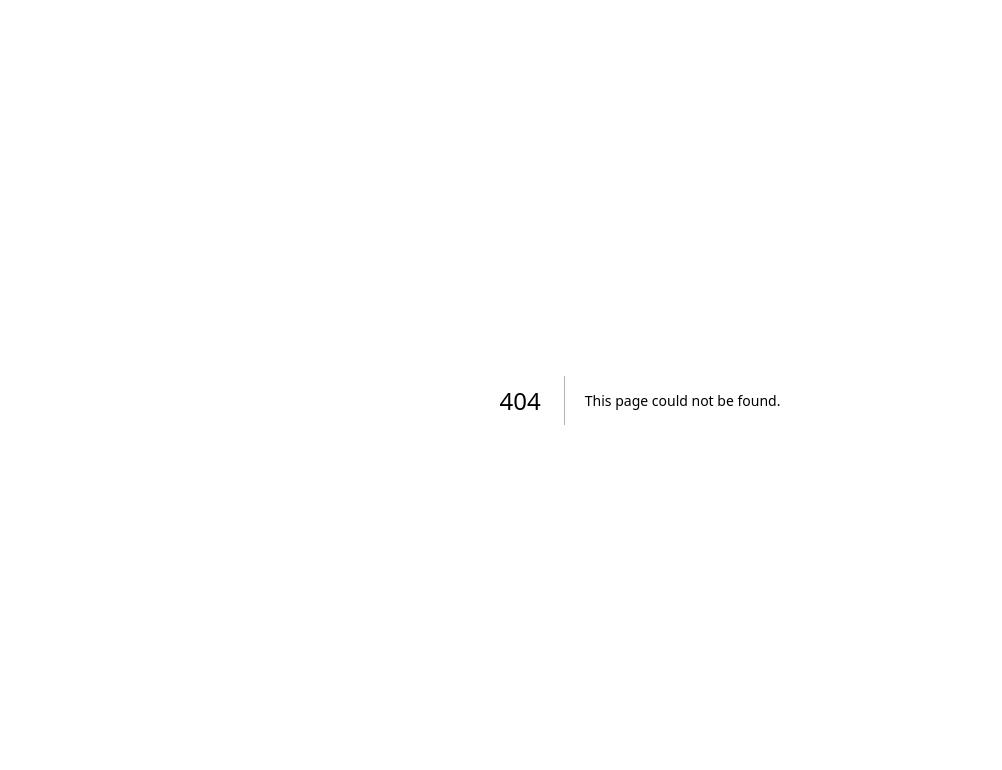
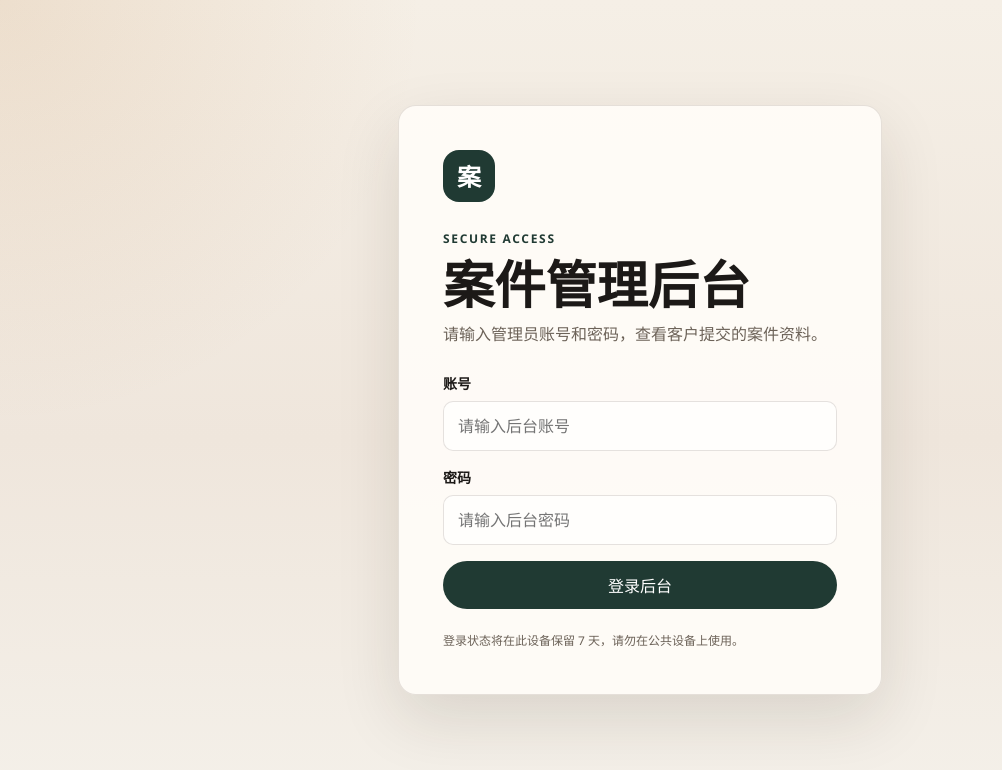
Before and after one commit to qwe002580/consumer-rights-review, a Next.js app: page /admin/login in a window 1280 px wide. Before the commit this address had no page. Shown: the top 770 px of the page, without its empty margins (0-1002 px from the left). Built offline with nearby package versions, Linux system fonts and the light colour scheme; no server answers.

Commit message:
Protect admin pages with login

```diff
--- /dev/null
+++ b/app/admin/login/page.tsx
@@ -0,0 +1,28 @@
+import { cookies } from "next/headers";
+import { redirect } from "next/navigation";
+import { AdminLoginForm } from "@/components/admin-login-form";
+import { ADMIN_COOKIE_NAME, verifyAdminSessionToken } from "@/lib/admin-auth";
+
+export const dynamic = "force-dynamic";
+
+export default async function AdminLoginPage() {
+  const cookieStore = await cookies();
+  const token = cookieStore.get(ADMIN_COOKIE_NAME)?.value;
+
+  if (verifyAdminSessionToken(token)) {
+    redirect("/cases");
+  }
+
+  return (
+    <main className="admin-login-shell">
+      <section className="admin-login-card">
+        <div className="admin-login-mark" aria-hidden="true">案</div>
+        <p className="eyebrow">Secure Access</p>
+        <h1>案件管理后台</h1>
+        <p className="muted-copy">请输入管理员账号和密码，查看客户提交的案件资料。</p>
+        <AdminLoginForm />
+        <p className="admin-login-note">登录状态将在此设备保留 7 天，请勿在公共设备上使用。</p>
+      </section>
+    </main>
+  );
+}
--- a/app/globals.css
+++ b/app/globals.css
@@ -16,6 +16,114 @@ html,
 body {
   margin: 0;
   min-height: 100%;
+}
+
+.admin-login-shell {
+  display: grid;
+  place-items: center;
+  width: min(100%, 520px);
+  min-height: 100vh;
+  margin: 0 auto;
+  padding: 32px 18px;
+}
+
+.admin-login-card {
+  width: 100%;
+  padding: clamp(28px, 7vw, 44px);
+  border: 1px solid var(--line);
+  border-radius: 18px;
+  background: var(--panel);
+  box-shadow: 0 24px 64px rgba(43, 31, 20, 0.12);
+}
+
+.admin-login-card h1 {
+  font-size: clamp(2rem, 8vw, 3.2rem);
+}
+
+.admin-login-mark {
+  display: grid;
+  place-items: center;
+  width: 52px;
+  height: 52px;
+  margin-bottom: 28px;
+  border-radius: 16px;
+  background: var(--forest);
+  color: #fff;
+  font-size: 24px;
+  font-weight: 700;
+}
+
+.admin-login-form {
+  display: grid;
+  gap: 16px;
+  margin-top: 28px;
+}
+
+.admin-login-form label {
+  display: grid;
+  gap: 8px;
+}
+
+.admin-login-form label span {
+  font-size: 14px;
+  font-weight: 700;
+}
+
+.admin-login-form input:focus-visible,
+.admin-login-form button:focus-visible,
+.admin-session-bar button:focus-visible {
+  outline: 3px solid rgba(188, 123, 55, 0.35);
+  outline-offset: 3px;
+}
+
+.login-error {
+  margin: 0;
+  padding: 11px 13px;
+  border: 1px solid rgba(158, 50, 43, 0.24);
+  border-radius: 10px;
+  background: rgba(158, 50, 43, 0.08);
+  color: #812f2a;
+  font-size: 14px;
+}
+
+.admin-login-note {
+  margin: 22px 0 0;
+  color: var(--muted);
+  font-size: 12px;
+  line-height: 1.6;
+}
+
+.admin-session-bar {
+  display: flex;
+  align-items: center;
+  justify-content: space-between;
+  width: min(calc(100% - 32px), 1208px);
+  margin: 18px auto -28px;
+  padding: 10px 14px;
+  border: 1px solid var(--line);
+  border-radius: 999px;
+  background: rgba(255, 252, 248, 0.78);
+  color: var(--muted);
+  backdrop-filter: blur(14px);
+}
+
+.admin-session-bar span {
+  font-size: 13px;
+  font-weight: 700;
+}
+
+.admin-session-bar button {
+  padding: 7px 13px;
+  border: 0;
+  border-radius: 999px;
+  background: var(--forest);
+  color: #fff;
+  cursor: pointer;
+}
+
+.admin-session-bar button:disabled {
+  opacity: 0.65;
+  cursor: progress;
 }
 
 body {
--- /dev/null
+++ b/components/admin-login-form.tsx
@@ -0,0 +1,65 @@
+"use client";
+
+import React, { useState, type FormEvent } from "react";
+
+export function AdminLoginForm() {
+  const [error, setError] = useState<string | null>(null);
+  const [submitting, setSubmitting] = useState(false);
+
+  async function handleSubmit(event: FormEvent<HTMLFormElement>) {
+    event.preventDefault();
+    setError(null);
+    setSubmitting(true);
+
+    const formData = new FormData(event.currentTarget);
+
+    try {
+      const response = await fetch("/api/admin/login", {
+        method: "POST",
+        headers: { "content-type": "application/json" },
+        body: JSON.stringify({
+          username: formData.get("username"),
+          password: formData.get("password")
+        })
+      });
+
+      if (!response.ok) {
+        throw new Error("账号或密码不正确");
+      }
+
+      window.location.assign("/cases");
+    } catch (loginError) {
+      setError(loginError instanceof Error ? loginError.message : "登录失败，请稍后再试");
+      setSubmitting(false);
+    }
+  }
+
+  return (
+    <form className="admin-login-form" onSubmit={handleSubmit}>
+      <label>
+        <span>账号</span>
+        <input
+          autoComplete="username"
+          name="username"
+          placeholder="请输入后台账号"
+          required
+          type="text"
+        />
+      </label>
+      <label>
+        <span>密码</span>
+        <input
+          autoComplete="current-password"
+          name="password"
+          placeholder="请输入后台密码"
+          required
+          type="password"
+        />
+      </label>
+      {error ? <p className="login-error" role="alert">{error}</p> : null}
+      <button className="primary-button" disabled={submitting} type="submit">
+        {submitting ? "登录中..." : "登录后台"}
+      </button>
+    </form>
+  );
+}
```
Also changed, not shown: app/(admin)/layout.tsx (added, +21 -0 lines), components/admin-session-bar.tsx (added, +26 -0 lines), 1 other file (tests, documents, lock files or other folders).
